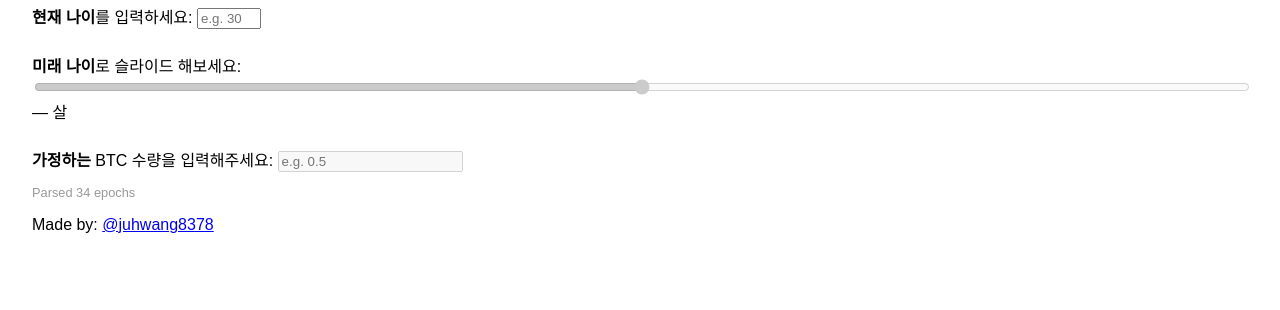
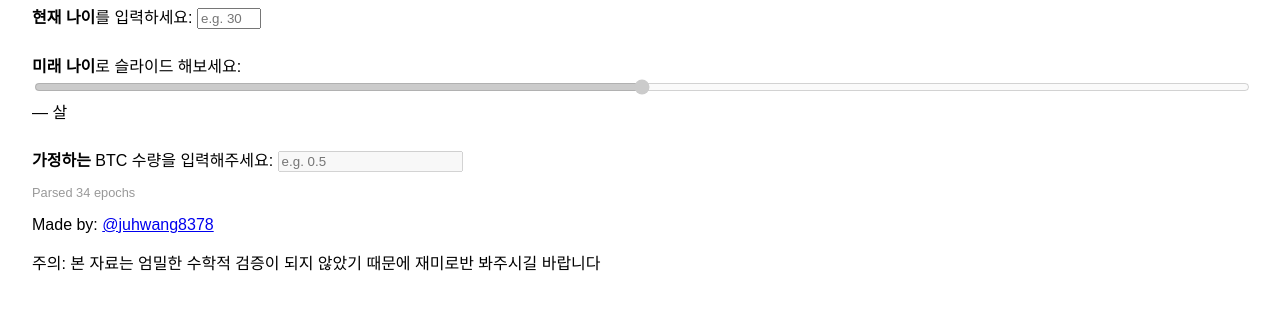
Before and after one commit to juhwang8378/bitcoin-age, a plain HTML site: page index.html in a window 1280 px wide. Shown: the part 98-408 px from the top of the page. Drawn offline with Linux system fonts and the light colour scheme.

Commit message:
Update index.html

```diff
--- a/index.html
+++ b/index.html
@@ -228,7 +228,7 @@
 
   <footer>
   <p>Made by: <a href="https://x.com/juhwang8378">@juhwang8378</a></p>
-  <p></p>
+  <p>주의: 본 자료는 엄밀한 수학적 검증이 되지 않았기 때문에 재미로반 봐주시길 바랍니다</p>
 </footer>
 </body>
 </html>
```
